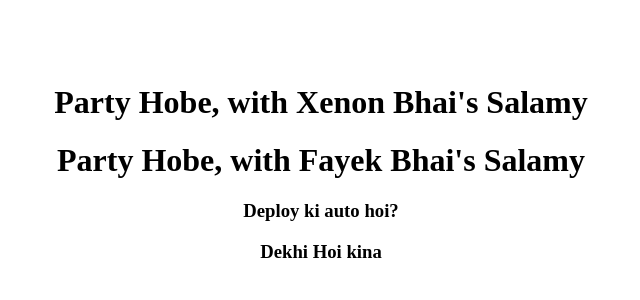
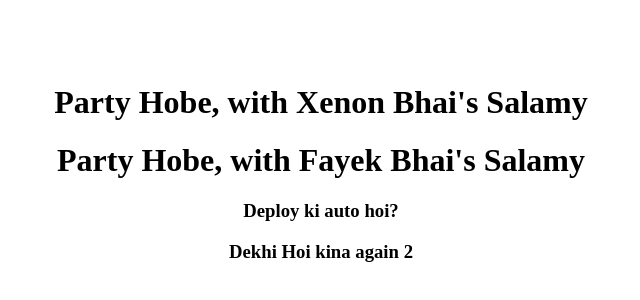
Before and after one commit to WARC-Digital/test-git-deploy, a website: page source/index.html in a window 1280 px wide. Shown: the part 236-536 px from the top of the page, without its empty margins (319-959 px from the left). Drawn offline with Linux system fonts and the light colour scheme.

Commit message:
Update index.html

```diff
--- a/source/index.html
+++ b/source/index.html
@@ -13,7 +13,7 @@
        <h1>Party Hobe, with Xenon Bhai's Salamy</h1>
      <h1>Party Hobe, with Fayek Bhai's Salamy</h1>
        <h3>Deploy ki auto hoi?</h3>
-        <h3>Dekhi Hoi kina</h3>
+        <h3>Dekhi Hoi kina again 2</h3>
      </div>
   </div>
 </body>
```
